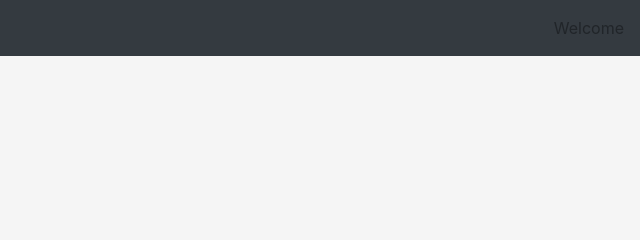
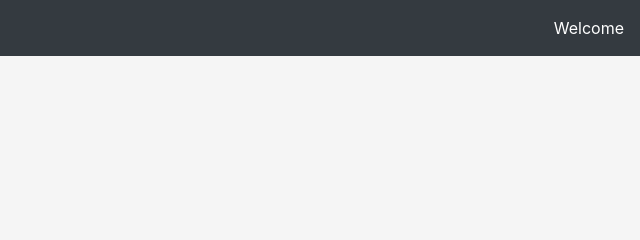
Before and after one commit to ciatph/webadmin-qrcodeapp, a plain HTML site: page public/useradmin.html in a window 1280 px wide. Shown: the top 240 px of the page, 640-1280 px from the left. Drawn offline with Linux system fonts and the light colour scheme.

Commit message:
Updated CSS

```diff
--- a/public/css/main.css
+++ b/public/css/main.css
@@ -48,3 +48,7 @@ body {
   border-top-left-radius: 0;
   border-top-right-radius: 0;
 }
+
+.user_profile{
+  color: #ffffff;
+}
```
